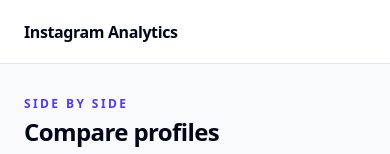
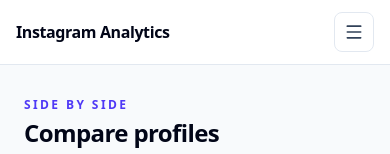
Before and after one commit to Safiwa/Instagram-Analytics, a Next.js app: page /compare in a window 390 px wide. Shown: the top 154 px of the page. Built offline with nearby package versions, Linux system fonts and the light colour scheme.

Commit message:
Add responsive header navigation with section anchors

```diff
--- a/src/app/globals.css
+++ b/src/app/globals.css
@@ -6,6 +6,8 @@
 
 html {
   scroll-behavior: smooth;
+  /* Keep hash targets clear of the sticky 4rem header. */
+  scroll-padding-top: 5rem;
 }
 
 body {
--- a/src/app/layout.tsx
+++ b/src/app/layout.tsx
@@ -1,6 +1,7 @@
 import type { Metadata } from "next";
 import Link from "next/link";
 import { Activity, BarChart3, GitCompareArrows } from "lucide-react";
+import { SiteNav } from "../components/SiteNav";
 import { isLiveConfigured } from "../core/data/adapter";
 import "./globals.css";
 
@@ -55,7 +56,8 @@ export default function RootLayout({ children }: Readonly<{ children: React.Reac
           </aside>
 
           <main className="min-w-0 flex-1">
-            <header className="flex h-16 items-center justify-between border-b border-slate-200 bg-white px-6">
+            <header className="sticky top-0 z-40 border-b border-slate-200 bg-white/95 backdrop-blur">
+              <div className="relative flex h-16 items-center justify-between gap-4 px-4 sm:px-6">
                 <div className="flex items-center gap-2 lg:hidden">
                   <Link href="/" className="font-bold tracking-tight text-slate-950">
                     Instagram Analytics
@@ -64,6 +66,8 @@ export default function RootLayout({ children }: Readonly<{ children: React.Reac
                 <p className="hidden text-sm font-medium text-slate-500 lg:block">
                   Instagram intelligence workspace
                 </p>
+                <SiteNav />
+              </div>
             </header>
 
             <div className="mx-auto max-w-7xl px-6 py-8">{children}</div>
--- a/src/app/page.tsx
+++ b/src/app/page.tsx
@@ -191,7 +191,7 @@ export default function Home() {
         <HandleLookup />
       </section>
 
-      <section data-testid="collaborations" className="space-y-5">
+      <section id="collaborations" data-testid="collaborations" className="space-y-5">
         <SectionTitle
           eyebrow="Collaborations"
           title="Map brand and creator partnerships in one place"
@@ -248,7 +248,7 @@ export default function Home() {
         </div>
       </section>
 
-      <section data-testid="metric-engine" className="space-y-5">
+      <section id="metric-engine" data-testid="metric-engine" className="space-y-5">
         <SectionTitle
           eyebrow="Metric engine"
           title="What Instagram Analytics calculates"
--- /dev/null
+++ b/src/components/SiteNav.tsx
@@ -0,0 +1,99 @@
+"use client";
+
+import Link from "next/link";
+import { usePathname } from "next/navigation";
+import { Menu, X } from "lucide-react";
+import { useEffect, useState } from "react";
+import { isNavItemActive, PRIMARY_NAV } from "./navigation";
+
+function linkClass(active: boolean): string {
+  return `rounded-lg px-3 py-2 text-sm font-medium transition ${
+    active
+      ? "bg-indigo-50 text-indigo-700"
+      : "text-slate-600 hover:bg-slate-100 hover:text-slate-950"
+  }`;
+}
+
+export function SiteNav() {
+  const pathname = usePathname();
+  // Remembering the route the menu was opened on closes it automatically
+  // after navigation without an extra render pass.
+  const [openOnPath, setOpenOnPath] = useState<string | null>(null);
+  const open = openOnPath === pathname;
+  const close = () => setOpenOnPath(null);
+
+  useEffect(() => {
+    if (!open) {
+      return;
+    }
+
+    const closeOnEscape = (event: KeyboardEvent) => {
+      if (event.key === "Escape") {
+        setOpenOnPath(null);
+      }
+    };
+
+    document.addEventListener("keydown", closeOnEscape);
+    return () => document.removeEventListener("keydown", closeOnEscape);
+  }, [open]);
+
+  return (
+    <>
+      <nav aria-label="Primary" className="hidden items-center gap-1 lg:flex">
+        {PRIMARY_NAV.map((item) => {
+          const active = isNavItemActive(pathname, item.href);
+          return (
+            <Link
+              key={item.href}
+              href={item.href}
+              aria-current={active ? "page" : undefined}
+              className={linkClass(active)}
+            >
+              {item.label}
+            </Link>
+          );
+        })}
+      </nav>
+
+      <button
+        type="button"
+        className="inline-flex h-10 w-10 items-center justify-center rounded-lg border border-slate-200 text-slate-700 transition hover:border-slate-300 hover:bg-slate-50 hover:text-slate-950 lg:hidden"
+        aria-label={open ? "Close navigation menu" : "Open navigation menu"}
+        aria-expanded={open}
+        aria-controls="mobile-primary-navigation"
+        onClick={() => setOpenOnPath(open ? null : pathname)}
+      >
+        {open ? (
+          <X className="h-5 w-5" aria-hidden="true" />
+        ) : (
+          <Menu className="h-5 w-5" aria-hidden="true" />
+        )}
+      </button>
+
+      {open ? (
+        <nav
+          id="mobile-primary-navigation"
+          aria-label="Mobile primary"
+          className="absolute inset-x-0 top-full z-50 border-b border-slate-200 bg-white px-4 pb-4 pt-2 shadow-lg lg:hidden"
+        >
+          <div className="mx-auto max-w-7xl space-y-1">
+            {PRIMARY_NAV.map((item) => {
+              const active = isNavItemActive(pathname, item.href);
+              return (
+                <Link
+                  key={item.href}
+                  href={item.href}
+                  aria-current={active ? "page" : undefined}
+                  onClick={close}
+                  className={`block ${linkClass(active)}`}
+                >
+                  {item.label}
+                </Link>
+              );
+            })}
+          </div>
+        </nav>
+      ) : null}
+    </>
+  );
+}
--- /dev/null
+++ b/src/components/navigation.ts
@@ -0,0 +1,26 @@
+export type NavItem = {
+  href: string;
+  label: string;
+};
+
+// Primary links mirror the information hierarchy on the home page and the
+// comparison workspace. Hash links point at the real section ids below.
+export const PRIMARY_NAV: NavItem[] = [
+  { href: "/", label: "Discover" },
+  { href: "/#global-pulse", label: "Leaderboards" },
+  { href: "/#collaborations", label: "Collaborations" },
+  { href: "/#metric-engine", label: "Analytics" },
+  { href: "/compare", label: "Compare" },
+];
+
+export function isNavItemActive(pathname: string, href: string): boolean {
+  if (href.startsWith("/#")) {
+    return false;
+  }
+
+  if (href === "/") {
+    return pathname === "/";
+  }
+
+  return pathname === href || pathname.startsWith(`${href}/`);
+}
--- a/src/features/leaderboard/GlobalPulse.tsx
+++ b/src/features/leaderboard/GlobalPulse.tsx
@@ -131,7 +131,7 @@ export async function GlobalPulse() {
   const board = await getLeaderboard();
 
   return (
-    <section data-testid="global-pulse" className="space-y-8">
+    <section id="global-pulse" data-testid="global-pulse" className="space-y-8">
       <div>
         <p className="text-xs font-semibold uppercase tracking-[0.2em] text-indigo-600">
           Global pulse
```
Also changed, not shown: 2 other files (tests, documents, lock files or other folders). Lines whose indentation alone changed are shown as unchanged.
